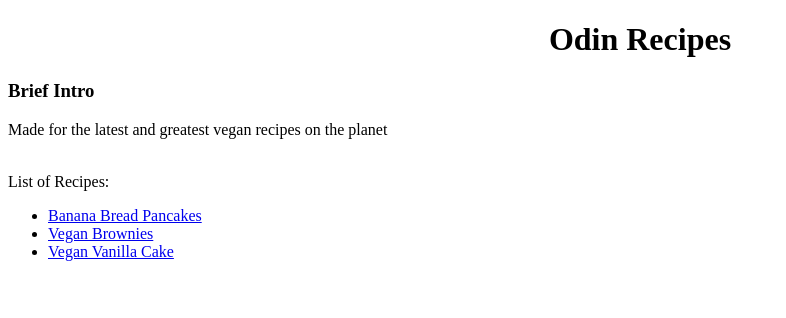
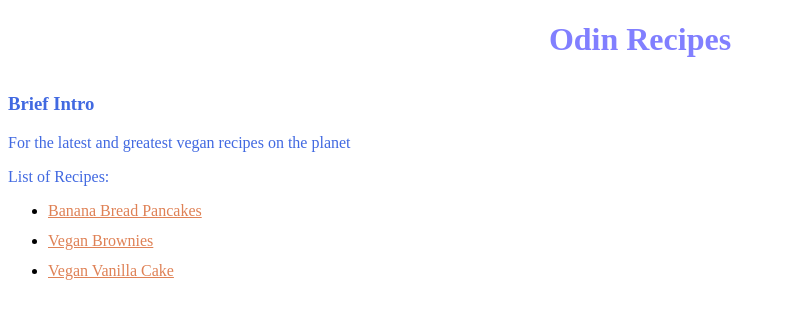
Before and after one commit to RaunakBohra/odin-recipes, a plain HTML site: page index.html in a window 1280 px wide. Shown: the whole page, without its empty margins (0-786 px from the left). Drawn offline with Linux system fonts and the light colour scheme.

Commit message:
added css styles

```diff
--- a/index.html
+++ b/index.html
@@ -1,13 +1,19 @@
 <!DOCTYPE html>
 <html>
     <head>
+    <meta charset="UTF-8">
+    <meta name="description" content="My Recipes">
+    <meta name="keywords" content="HTML, CSS, JavaScript">
+    <meta name="Raunak Bohra" content="Odin Recipes">
+    <style="import url('https://fonts.googleapis.com/css2?family=Roboto:wght@300&display=swap');"></style>
+    <link rel="stylesheet" href="style.css">
+    <body>
         <title>My Recipes</title>
-            <body>
-               <h1><Center>Odin Recipes</Center></h1>
+            <body></body>
+               <h1>Odin Recipes</h1>
                <h3>Brief Intro</h3>
-               <p>Made for the latest and greatest vegan recipes on the planet</p>
-               <br>
-               List of Recipes:
+               <p>For the latest and greatest vegan recipes on the planet</p>
+               <p>List of Recipes:</p>
                <ul>
                <li><a href="recipes/pancakes.html">Banana Bread Pancakes</a></li>
                <li><a href="recipes/vegan-brownies.html">Vegan Brownies</a></li>
--- /dev/null
+++ b/style.css
@@ -0,0 +1,32 @@
+*{
+    box-sizing: border-box;
+    width:80px
+    margin:0
+    padding:0
+    outline: 2px solid red;
+}
+
+h1{
+    height: 50px;
+    text-align: center;
+    color: rgb(129, 127, 255);
+}
+
+h3{
+    color: royalblue;
+    width: 100px;
+}
+
+
+:any-link{
+    color:rgb(223, 129, 85);
+}
+
+p{
+    margin-top: 1px;
+    color: royalblue;
+}
+
+li{
+    height: 30px;
+}
```
Also changed, not shown: recipes/pancakes.html (+2 -0 lines), recipes/vegan-brownies.html (+3 -0 lines), recipes/vegan-vanilla-cake.html (+3 -0 lines).
